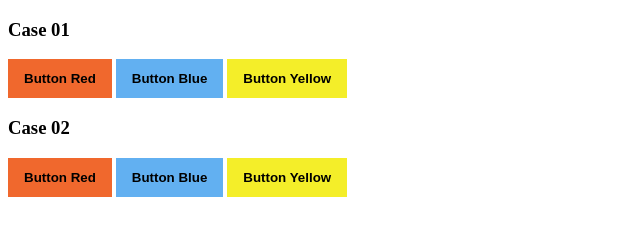
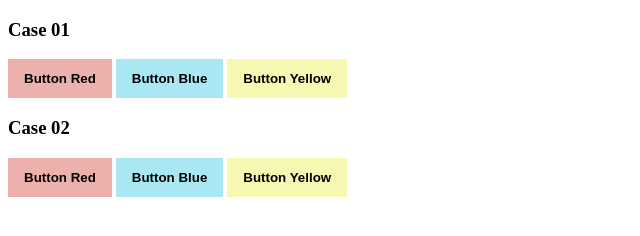
Before and after one commit to vudinhquang/sass-gruntjs-bootstrap, a plain HTML site: page training_sass/09-exe-button/index.html in a window 1280 px wide. Shown: the whole page, without its empty margins (0-640 px from the left). Drawn offline with Linux system fonts and the light colour scheme.

Commit message:
Button 3

```diff
--- a/me.txt
+++ b/me.txt
@@ -49,3 +49,4 @@ Mixins
 Xây dựng giao diện Button
     Button 1
     Button 2
+    Button 3
--- /dev/null
+++ b/training_sass/09-exe-button/in/style-03.scss
@@ -0,0 +1,50 @@
+$color-red: #ECB0AD;
+$color-red-hover: #F16F69;
+
+$color-blue: #A9E8F3;
+$color-blue-hover: #4EDAF3;
+
+$color-yellow: #F6F7B0;
+$color-yellow-hover: #F6F868;
+
+%btn {
+	padding: 12px 16px;
+	border: none;
+	text-align: center;
+	cursor: pointer;
+	font-weight: bold;
+}
+
+$color-button: (
+	red     : (
+		background: $color-red,
+		hover: $color-red-hover,
+	),
+	blue: (
+		background: $color-blue,
+		hover: $color-blue-hover
+	),
+	yellow: (
+		background: $color-yellow,
+		hover: $color-yellow-hover
+	)
+);
+
+@each $btnName, $colorMap in $color-button {
+
+	.btn-#{$btnName} {
+		@extend %btn;
+	}
+
+	@each $key, $value in $colorMap {
+		@if $key == "background" {
+			.btn-#{$btnName} {
+				background-color: $value;
+			}
+		} @else {
+			.btn-#{$btnName}:hover {
+				background-color: $value;
+			}
+		}
+	}
+}
--- a/training_sass/09-exe-button/index.html
+++ b/training_sass/09-exe-button/index.html
@@ -4,7 +4,7 @@
 	<meta charset="utf-8">
 	<title>Exe Button</title>
 
-	<link rel="stylesheet" type="text/css" href="out/style-02.css">
+	<link rel="stylesheet" type="text/css" href="out/style-03.css">
 </head>
 <body>
 	<h3>Case 01</h3>
```
Also changed, not shown: training_sass/09-exe-button/out/style-03.css (added).
